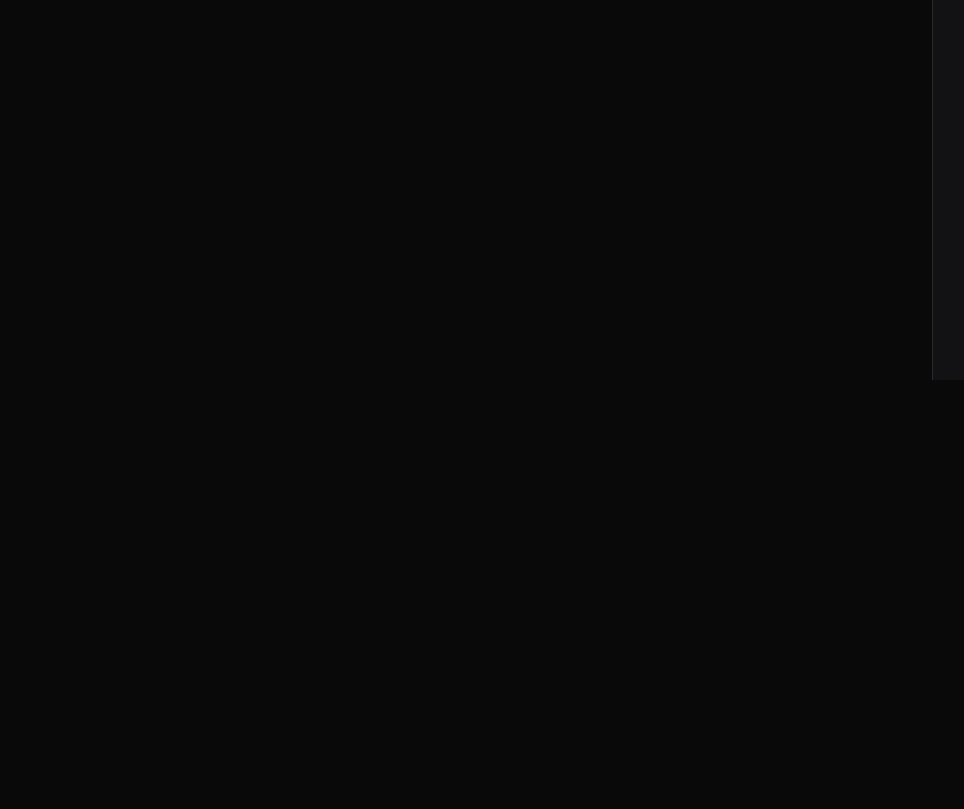
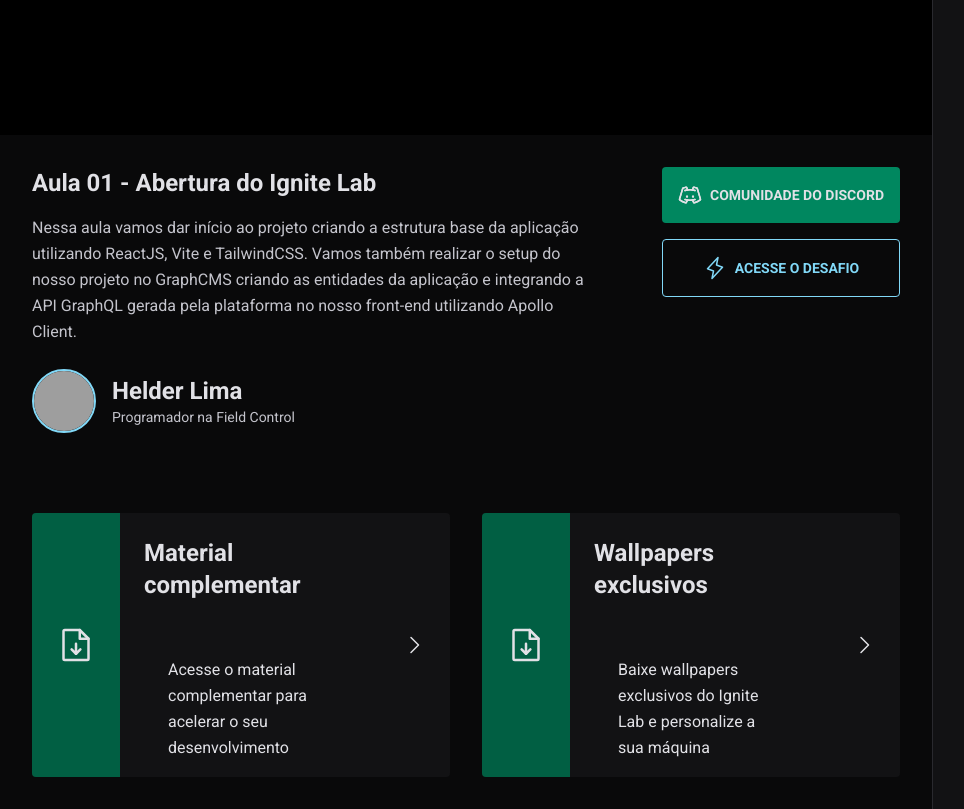
Before and after one commit to helderlim/event-platform, a React (Vite) app: page /event/lesson/1 in a window 1280 px wide. Shown: the part 420-1229 px from the top of the page, without its empty margins (0-964 px from the left). Before the commit the page ends 800 px from the top, so only its background shows below. Built offline with nearby package versions, Linux system fonts and the light colour scheme; no server answers; grey boxes are pictures that could not be loaded.

Commit message:
feat: todo layout do lado video

```diff
--- a/package.json
+++ b/package.json
@@ -9,6 +9,8 @@
   },
   "dependencies": {
     "@apollo/client": "^3.6.8",
+    "@vime/core": "^5.3.1",
+    "@vime/react": "^5.3.1",
     "date-fns": "^2.28.0",
     "graphql": "^16.5.0",
     "phosphor-react": "^1.4.1",
--- a/src/components/Video.tsx
+++ b/src/components/Video.tsx
@@ -1,7 +1,83 @@
+import { CaretRight, DiscordLogo, FileArrowDown, Lightning } from "phosphor-react";
+
 export function Video() {
   return (
     <div className="flex-1">
-      Video
+      <div className="bg-black flex justify-center">
+        <div className="h-full w-full max-w-[1100px] max-h-[60vh] aspect-video"></div>
+      </div>
+
+      <div className="p-8 max-w-[1100px] mx-auto">
+        <div className="flex items-start gap-16">
+          <div className="flex-1">
+            <h1 className="text-2xl font-bold">
+              Aula 01 - Abertura do Ignite Lab
+            </h1>
+            <p className="mt-4 text-gray-200 leading-relaxed">
+              Nessa aula vamos dar início ao projeto criando a estrutura base da aplicação utilizando ReactJS, Vite e TailwindCSS. Vamos também realizar o setup do nosso projeto no GraphCMS criando as entidades da aplicação e integrando a API GraphQL gerada pela plataforma no nosso front-end utilizando Apollo Client.
+            </p>
+
+            <div className="flex items-center gap-4 mt-6">
+              <img
+                className="h-16 w-16 rounded-full border-2 border-blue-500"
+                src="https://github.com/helderlim.png"
+                alt="" />
+
+              <div className="leading-relaxed">
+                <strong className="font-bold text-2xl block">
+                  Helder Lima
+                </strong>
+                <span className="text-gray-200 text-sm block">
+                  Programador na Field Control
+                </span>
+              </div>
+            </div>
+          </div>
+          {/* TODO - criar Buttons
+          passar props 'variants' que vai definir o tipo do botão, passar por props tbm o texto do botão */}
+          <div className="flex flex-col gap-4">
+            <a href="" className="p-4 text-sm bg-green-500 flex items-center rounded font-bold uppercase gap-2 justify-center hover:bg-green-700 transition-colors">
+              <DiscordLogo size={24} />
+              Comunidade do Discord
+            </a>
+
+            <a href="" className="p-4 text-sm border border-blue-500 text-blue-500 flex items-center rounded font-bold uppercase gap-2 justify-center hover:bg-blue-500 hover:text-gray-900 transition-colors">
+              <Lightning size={24} />
+              Acesse o Desafio
+            </a>
+          </div>
+        </div>
+        <div className="gap-8 mt-20 grid grid-cols-2">
+          <a href="" className="bg-gray-700 rounded overflow-hidden flex items-stretch gap-6 hover:bg-gray-600 transition-colors">
+            <div className="bg-green-700 h-full p-6 flex items-center">
+              <FileArrowDown size={40} />
+            </div>
+            <div className="py-6 leading-relaxed">
+              <strong className="text-2xl">Material complementar</strong>
+              <p className="h-full p-6 flex items-center">
+                Acesse o material complementar para acelerar o seu desenvolvimento
+              </p>
+            </div>
+            <div className="h-full p-6 flex items-center">
+              <CaretRight size={24} />
+            </div>
+          </a>
+          <a href="" className="bg-gray-700 rounded overflow-hidden flex items-stretch gap-6 hover:bg-gray-600 transition-colors">
+            <div className="bg-green-700 h-full p-6 flex items-center">
+              <FileArrowDown size={40} />
+            </div>
+            <div className="py-6 leading-relaxed">
+              <strong className="text-2xl">Wallpapers exclusivos</strong>
+              <p className="h-full p-6 flex items-center">
+              Baixe wallpapers exclusivos do Ignite Lab e personalize a sua máquina
+              </p>
+            </div>
+            <div className="h-full p-6 flex items-center">
+              <CaretRight size={24} />
+            </div>
+          </a>
+        </div>
+      </div>
     </div>
   )
 }
```
Also changed, not shown: 2 other files (tests, documents, lock files or other folders).
